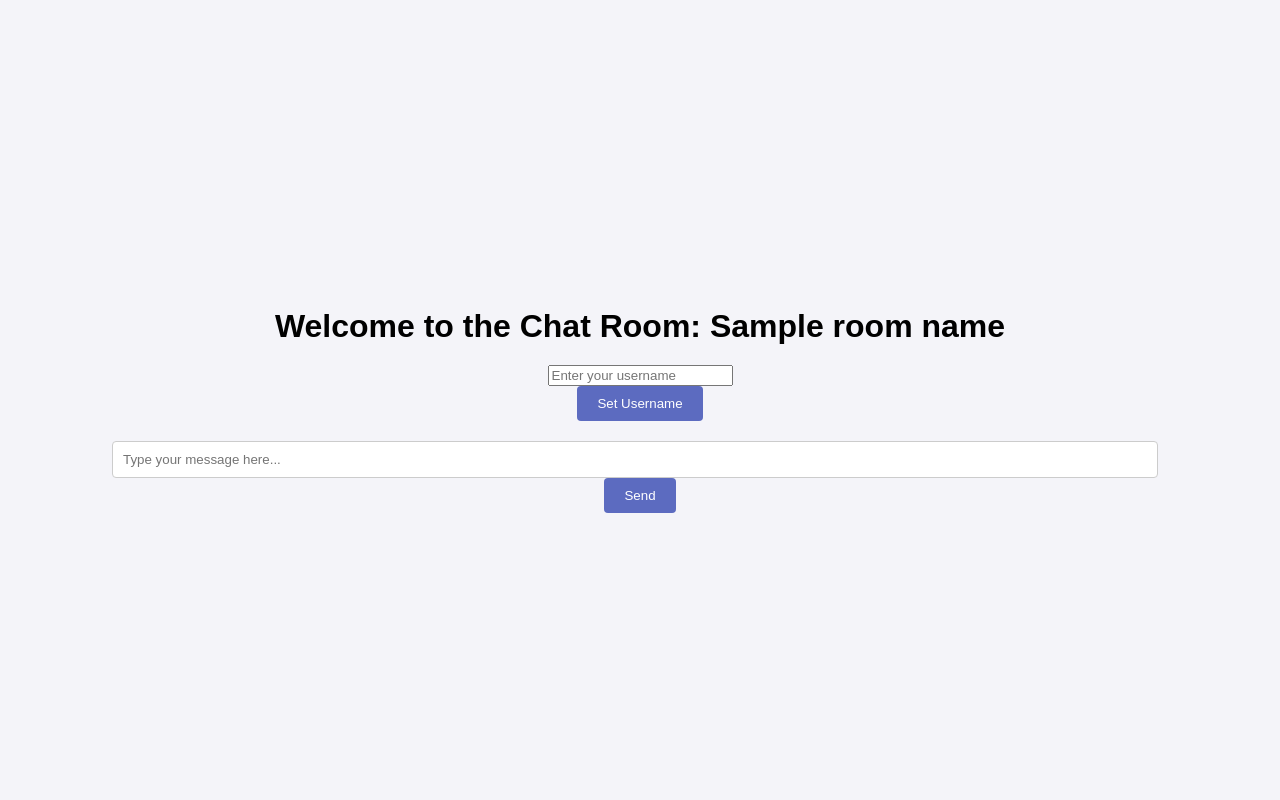
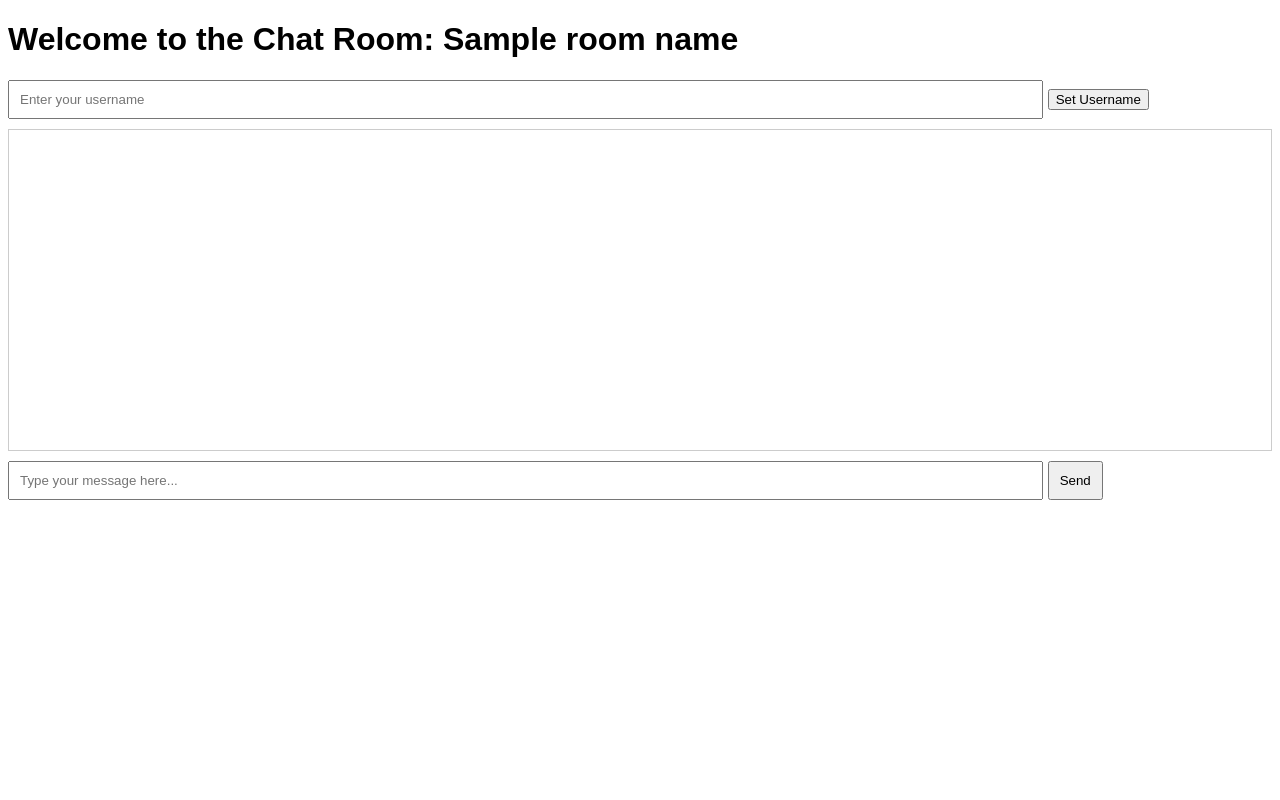
Before and after one commit to JamesGould1/djangoChatApp, a Django app: template chatapp/chat/templates/chat/room.html in a window 1280 px wide. Run offline with Django 5.2, Linux system fonts and the light colour scheme; the template is opened without the code that fills it: most values are stand-ins (such as "Sample title", 1, 10 or a date in 2020).

Commit message:
changed how username functions

```diff
--- a/chatapp/chat/templates/chat/room.css
+++ b/chatapp/chat/templates/chat/room.css
@@ -1,68 +1,39 @@
 body {
     font-family: Arial, sans-serif;
-        background-color: #f4f4f9;
-        margin: 0;
-        padding: 0;
-        display: flex;
-        flex-direction: column;
-        justify-content: center;
-        align-items: center;
-        height: 100vh;
-    }
-
-    h1 {
-        font-size: 2rem;
-        margin-bottom: 20px;
-    }
-
-    .chat-container {
-        width: 80%;
-        max-width: 600px;
-        background-color: white;
-        border-radius: 8px;
-        padding: 20px;
-        box-shadow: 0 0 10px rgba(0, 0, 0, 0.1);
 }
 
 #chat-log {
-        max-height: 400px;
-        overflow-y: scroll;
-        margin-bottom: 20px;
+    border: 1px solid #ccc;
+    height: 300px;
+    overflow-y: auto;
+    padding: 10px;
+    margin-bottom: 10px;
 }
 
 #chat-message-input {
     width: 80%;
     padding: 10px;
-        border-radius: 4px;
-        border: 1px solid #ccc;
-        margin-right: 10px;
 }
 
-    #chat-message-input-btn, #set-username-btn {
-        padding: 10px 20px;
-        background-color: #5c6bc0;
-        color: white;
-        border: none;
-        border-radius: 4px;
-        cursor: pointer;
-    }
-
-    #chat-message-input-btn:hover, #set-username-btn:hover {
-        background-color: #3f4b8e;
+#chat-message-input-btn {
+    padding: 10px;
 }
 
 .message {
-        padding: 5px;
     margin-bottom: 10px;
-        border-bottom: 1px solid #ccc;
 }
 
 .username {
     font-weight: bold;
-        color: #3f4b8e;
 }
 
 .message-text {
     margin-left: 10px;
-        color: #333;
 }
+
+/* Added for better UI */
+#username-input {
+    width: 80%;
+    padding: 10px;
+    margin-bottom: 10px;
+}
```
Also changed, not shown: chatapp/chat/templates/chat/room.html (+21 -17 lines), 1 other file. Lines whose indentation alone changed are shown as unchanged.
